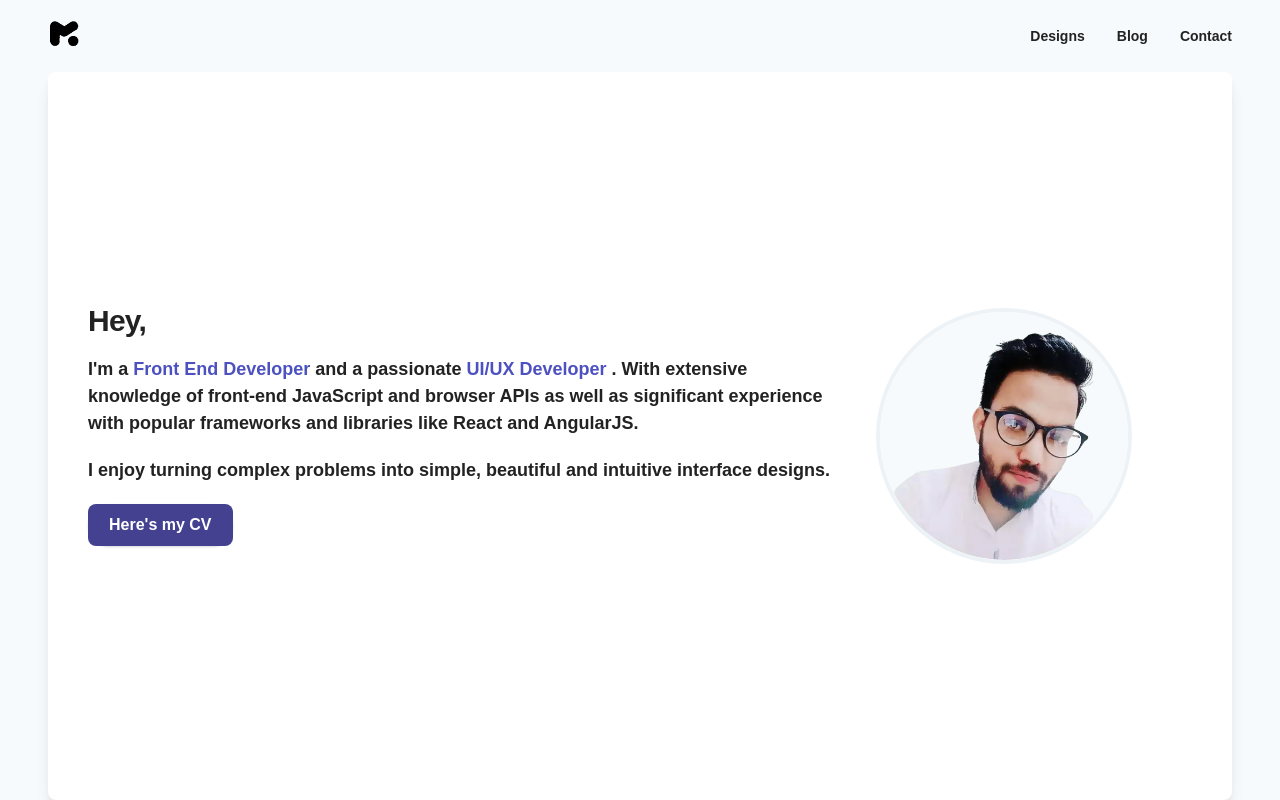
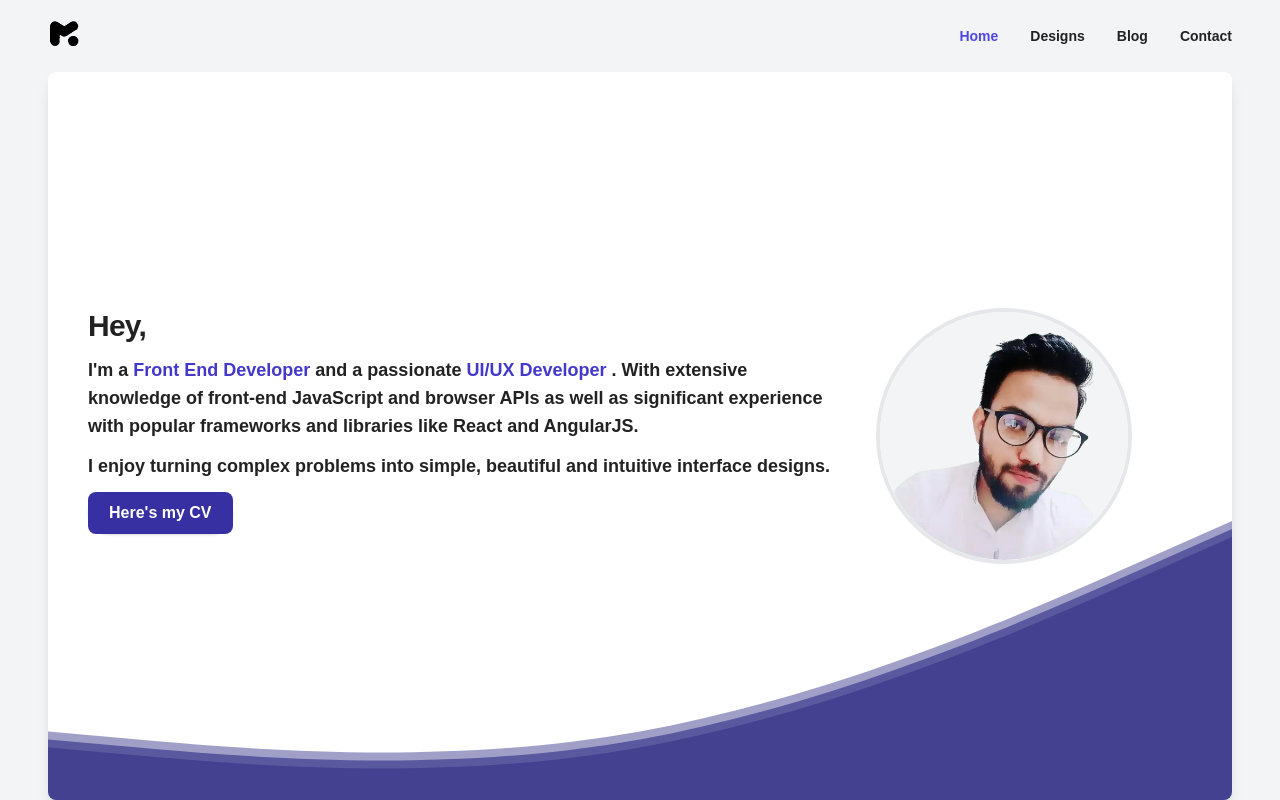
Before and after one commit to mpratap-dev/mahesh, a Next.js app: page / in a window 1280 px wide. Built offline with nearby package versions, Linux system fonts and the light colour scheme.

Commit message:
UI changes

```diff
--- a/components/Nav.jsx
+++ b/components/Nav.jsx
@@ -1,27 +1,38 @@
 import Link from "next/link";
+import Image from "next/image";
 import { useRouter } from "next/router";
 import ROUTES from "../routes";
 
 const Nav = () => {
   const router = useRouter();
-
   const classes = {
     menuItem: `ml-8 text-sm cursor-pointer font-extrabold hover:text-indigo-600 py-2 transition duration-300`,
   };
 
   return (
     <div className="px-5 md:px-12 flex items-center justify-between py-5 bg-gray-100 dark:bg-gray-800">
+      <Image
+        width={32}
+        height={32}
+        src="/images/logo-dark.png"
+        alt="logo"
+        className="w-8 invert"
+      />
       <div>
-        <img src="images/logo-dark.png" alt="logo" className="w-8 invert" />
-      </div>
-      <div>
-        {ROUTES.map((route) =>
-          route.pathname !== router.pathname ? (
-            <Link href={route.pathname}>
-              <a className={classes.menuItem}>{route.label}</a>
+        {ROUTES.map((route) => {
+          return (
+            <Link href={route.pathname} key={route.label}>
+              <a
+                className={
+                  classes.menuItem +
+                  (route.pathname === router.pathname ? " text-indigo-600" : "")
+                }
+              >
+                {route.label}
+              </a>
             </Link>
-          ) : null
-        )}
+          );
+        })}
       </div>
     </div>
   );
--- /dev/null
+++ b/components/waves.jsx
@@ -0,0 +1,39 @@
+const Waves = () => (
+  <>
+    <svg
+      xmlns="http://www.w3.org/2000/svg"
+      viewBox="0 0 1440 320"
+      className="absolute bottom-0 mb-4 left-0"
+    >
+      <path
+        fill="#434190"
+        fillOpacity="0.5"
+        d="M0,256L120,266.7C240,277,480,299,720,256C960,213,1200,107,1320,53.3L1440,0L1440,320L1320,320C1200,320,960,320,720,320C480,320,240,320,120,320L0,320Z"
+      ></path>
+    </svg>
+    <svg
+      xmlns="http://www.w3.org/2000/svg"
+      viewBox="0 0 1440 320"
+      className="absolute bottom-0 mb-2 left-0"
+    >
+      <path
+        fill="#434190"
+        fillOpacity="0.75"
+        d="M0,256L120,266.7C240,277,480,299,720,256C960,213,1200,107,1320,53.3L1440,0L1440,320L1320,320C1200,320,960,320,720,320C480,320,240,320,120,320L0,320Z"
+      ></path>
+    </svg>
+    <svg
+      xmlns="http://www.w3.org/2000/svg"
+      viewBox="0 0 1440 320"
+      className="absolute bottom-0 left-0"
+    >
+      <path
+        fill="#434190"
+        fillOpacity="1"
+        d="M0,256L120,266.7C240,277,480,299,720,256C960,213,1200,107,1320,53.3L1440,0L1440,320L1320,320C1200,320,960,320,720,320C480,320,240,320,120,320L0,320Z"
+      ></path>
+    </svg>
+  </>
+);
+
+export default Waves;
--- a/package.json
+++ b/package.json
@@ -14,7 +14,7 @@
     "postcss-preset-env": "^6.7.0",
     "react": "16.13.1",
     "react-dom": "16.13.1",
-    "tailwindcss": "^1.8.10"
+    "tailwindcss": "^2.0.1"
   },
   "devDependencies": {
     "gh-pages": "^3.1.0"
--- a/pages/_app.js
+++ b/pages/_app.js
@@ -10,8 +10,7 @@ const App = ({ Component, pageProps }) => (
     </Head>
     <Nav />
     <div
-      style={{ height: "calc(100% - 72px)" }}
-      className="md:mx-12 bg-white dark:bg-gray-900 shadow-lg rounded-lg overflow-auto platform"
+      className="md:mx-12 bg-white dark:bg-gray-900 shadow-lg rounded-lg overflow-auto platform content"
     >
       <Component {...pageProps} />
     </div>
--- a/pages/blog.jsx
+++ b/pages/blog.jsx
@@ -9,7 +9,8 @@ const Blog = ({ blogs }) => (
       {blogs.map((blog) => (
         <a
           href={blog.url}
-          class="rounded-lg border-2 border-gray-200 cursor-pointer transition-all duration-300 hover:shadow-lg overflow-hidden"
+          key={blog.id}
+          className="rounded-lg border-2 border-gray-200 cursor-pointer transition-all duration-300 hover:shadow-lg overflow-hidden"
         >
           <Image height={230} width={500} src={blog.cover_image} />
           <h4 className="p-4 m-0">{blog.title}</h4>
@@ -44,7 +45,7 @@ const Blog = ({ blogs }) => (
   </div>
 );
 
-export async function getStaticProps(context) {
+export async function getStaticProps() {
   const res = await fetch("https://dev.to/api/articles?username=mpratapdev");
   const blogs = await res.json();
   return { props: { blogs } };
--- a/pages/contact.jsx
+++ b/pages/contact.jsx
@@ -2,7 +2,7 @@ import SOCIAL from "../constants/social.json";
 import Image from "next/image";
 
 const Contact = () => (
-  <div className="p-5 md:py-20 md:px-5 md:w-3/6 mx-auto h-full flex items-center px-20">
+  <div className="p-5 md:py-20 md:px-5 md:w-3/6 mx-auto h-full px-20">
     <div className="container">
       <h2 className="tracking-tight mb-12 md:mb-4 md:mb-16 leading-10 font-black dark:text-gray-200 text-xl sm:text-5xl sm:leading-none md:text-xl text-left md:text-center">
         Let's <span class="text-primary">Talk</span>
@@ -28,6 +28,7 @@ const Contact = () => (
           </p>
           {SOCIAL.map((platform, index) => (
             <a
+              key={platform.name}
               href={platform.url}
               target="_blank"
               className={`${index + 1 !== SOCIAL.length ? "mr-5" : ""}`}
--- a/pages/designs.jsx
+++ b/pages/designs.jsx
@@ -10,6 +10,7 @@ const Design = () => (
       {DESIGNS.map((design) => (
         <a
           href={design.url}
+          key={design.name}
           target="_blank"
           className="rounded-lg border-2 border-gray-200 cursor-pointer transition-all duration-300 hover:shadow-xl overflow-hidden grid"
         >
--- a/pages/index.jsx
+++ b/pages/index.jsx
@@ -1,23 +1,26 @@
 import Image from "next/image";
+import Waves from "../components/waves";
 
 const classes = {
   heading:
     "text-lg tracking-tight leading-10 font-black dark:text-gray-200 sm:text-xl sm:leading-none md:text-3xl mb-1 md:mb-0",
-  grid: "grid md:gap-5 grid-cols-1 grid-rows-2 md:grid-cols-3 md:grid-rows-1",
+  grid:
+    "grid md:gap-5 grid-cols-1 grid-rows-2 md:grid-cols-3 md:grid-rows-1 z-10",
   para:
-    "md:mt-3 mb-3 md:mb-0 text-base dark:text-gray-200 sm:mt-5 sm:text-lg sm:mx-auto md:mt-5 md:text-md lg:mx-0",
+    "md:mt-3 mb-3 md:mb-0 text-base dark:text-gray-200 sm:mt-5 sm:text-lg sm:mx-auto md:mt-3 md:text-md lg:mx-0",
   button:
     "w-full flex items-center justify-center px-8 py-2 border border-transparent text-base rounded-lg text-white bg-indigo-800 hover:bg-indigo-500 focus:outline-none focus:border-indigo-700 focus:shadow-outline-indigo transition duration-300 ease-in-out md:py-2 md:text-md md:px-5",
   imageContainer:
-    "border-solid rounded-full mb-2 row-span-2 border-2 md:border-4 border-gray-200 md:mr-20 order-1 w-32 h-32 justify-self-center md:w-64 md:h-64 md:col-span-1 md:self-center md:justify-self-end md:order-2 md:mb-0 dark:border-gray-800",
+    "border-solid rounded-full mb-2 row-span-2 border-4 md:border-4 border-gray-200 md:mr-20 order-1 w-32 h-32 justify-self-center md:w-64 md:h-64 md:col-span-1 md:self-center md:justify-self-end md:order-2 md:mb-0 dark:border-gray-800",
 };
 
 export default function Home() {
   return (
-    <div className="p-5 md:py-0 md:pl-10 flex items-center h-full">
+    <>
+      <div className="p-5 md:py-0 md:pl-10 flex relative items-center h-full">
         <div className={classes.grid}>
           <div className="col-span-2 font-black order-2 md:order-1">
-          <div className="content md:my-0 mt-1 mb-8">
+            <div className="content md:my-0 mt-1">
               <h2 className={classes.heading}>Hey,</h2>
               <p className={classes.para}>
                 I'm a <span className="text-primary">Front End Developer </span>
@@ -34,7 +37,10 @@ export default function Home() {
             </div>
             <div className="mt-3 sm:mt-5 sm:flex sm:justify-center lg:justify-start">
               <div className="rounded-full shadow">
-              <a href="Mahesh_Resume(Front-End).pdf" className={classes.button}>
+                <a
+                  href="Mahesh_Resume(Front-End).pdf"
+                  className={classes.button}
+                >
                   Here's my CV
                 </a>
               </div>
@@ -50,6 +56,8 @@ export default function Home() {
             />
           </div>
         </div>
+        <Waves />
       </div>
+    </>
   );
 }
--- a/styles/global.css
+++ b/styles/global.css
@@ -12,6 +12,10 @@ body {
 
 * {
   box-sizing: border-box;
+}
+
+.content {
+  height: calc(100% - 72px);
 }
 
 .platform::-webkit-scrollbar {
@@ -35,3 +39,9 @@ body {
     @apply text-indigo-500;
   }
 }
+
+@media screen and (max-width: 768px) {
+  .content {
+    height: calc(100% - 64px);
+  }
+}
```
Also changed, not shown: 1 other file (tests, documents, lock files or other folders). Lines whose indentation alone changed are shown as unchanged.
